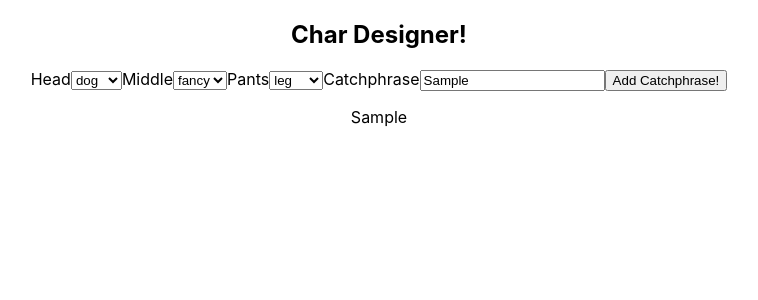
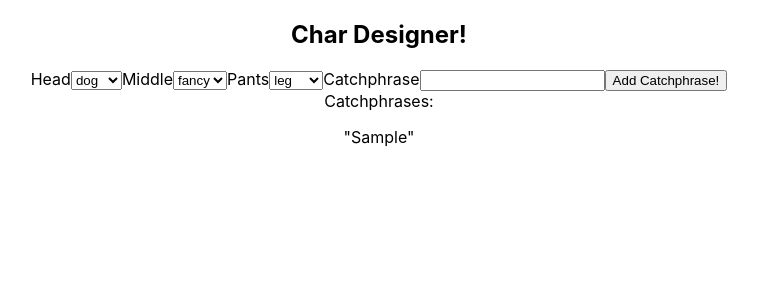
Before and after one commit to taylor-c-williams/char-builder, a React (Create React App) app: page / in a window 1280 px wide. Both pictures are taken after typing "Sample" into the empty fields and a click on the button "Add Catchphrase!". Shown: the top 300 px of the page, without its empty margins (261-1019 px from the left). Built offline with nearby package versions, Linux system fonts and the light colour scheme.

Commit message:
input clears on submit

```diff
--- a/src/App.js
+++ b/src/App.js
@@ -14,6 +14,7 @@ function App() {
 
 	const handleClick = () => {
 		setCatchphrases((prevState) => [...prevState, newCatchphrase]);
+		document.getElementById('catchphrase-button').value = '';
 	};
 
 	return (
--- a/src/Components/Display/Display.jsx
+++ b/src/Components/Display/Display.jsx
@@ -1,8 +1,9 @@
 export default function Display({ catchphrases }) {
 	return (
 		<div>
+			Catchphrases:
 			{catchphrases.map((catchphrase) => (
-				<p>{catchphrase}</p>
+				<p>"{catchphrase}"</p>
 			))}
 		</div>
 	);
--- a/src/Components/Picker/Picker.jsx
+++ b/src/Components/Picker/Picker.jsx
@@ -56,6 +56,7 @@ export default function Picker({
 			<label>
 				Catchphrase
 				<input
+					id="catchphrase-button"
 					type="text"
 					value={newCatchPhrase}
 					onChange={(e) => setNewCatchphrase(e.target.value)}
```
